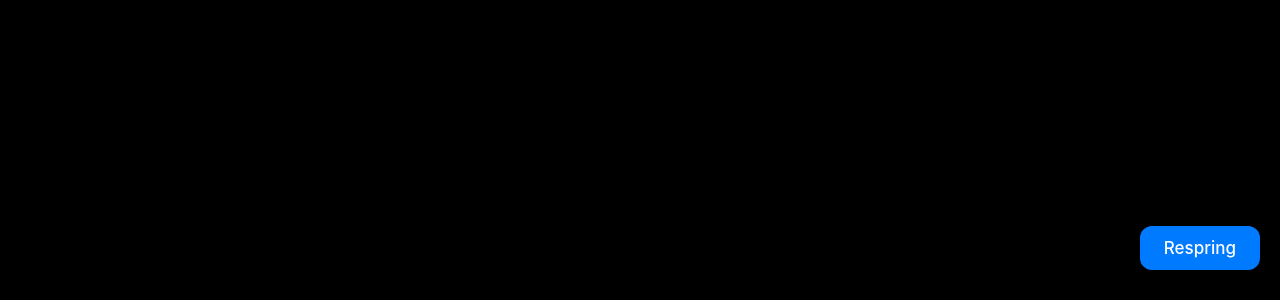
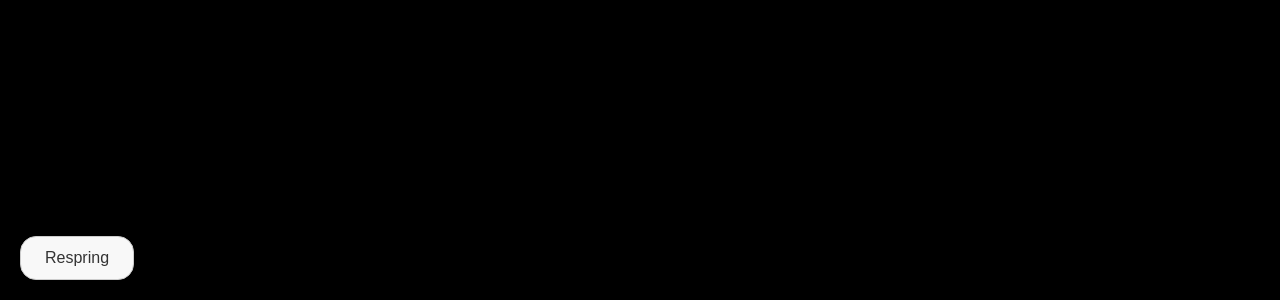
Before and after one commit to calcsupv/respring, a plain HTML site: page index.html in a window 1280 px wide. Shown: the part 500-800 px from the top of the page. Drawn offline with Linux system fonts and the light colour scheme.

Commit message:
Update index.html

```diff
--- a/index.html
+++ b/index.html
@@ -7,6 +7,7 @@
         margin: 0; padding: 0; overflow: hidden;
         width: 100vw; height: 100vh;
         background: black;
+        font-family: -apple-system, BlinkMacSystemFont, "Helvetica Neue", "Segoe UI", sans-serif;
     }
     #black-bg {
         position: fixed; top: 0; left: 0;
@@ -29,28 +30,23 @@
     }
     #respring {
         position: fixed;
-        right: 20px;
-        bottom: 30px;
+        left: 20px;
+        bottom: 20px;
         z-index: 10000;
         padding: 12px 24px;
-        font-size: 17px;
-        font-family: -apple-system, BlinkMacSystemFont, "Segoe UI", Roboto, Helvetica, Arial, sans-serif;
+        font-size: 16px;
         font-weight: 500;
-        color: white;
-        background-color: #007AFF;
-        border: none;
-        border-radius: 12px;
+        color: #333;
+        background-color: #f8f8f8;
+        border: 1px solid #ccc;
+        border-radius: 16px;
+        box-shadow: 0 2px 6px rgba(0,0,0,0.2);
         cursor: pointer;
-        box-shadow: 0 4px 12px rgba(0, 0, 0, 0.2);
-        transition: all 0.2s ease;
+        transition: background-color 0.2s, box-shadow 0.2s;
     }
     #respring:hover {
-        background-color: #0066CC;
-        transform: scale(0.98);
-    }
-    #respring:active {
-        background-color: #0052A3;
-        transform: scale(0.95);
+        background-color: #e0e0e0;
+        box-shadow: 0 4px 12px rgba(0,0,0,0.3);
     }
 </style>
 </head>
```
